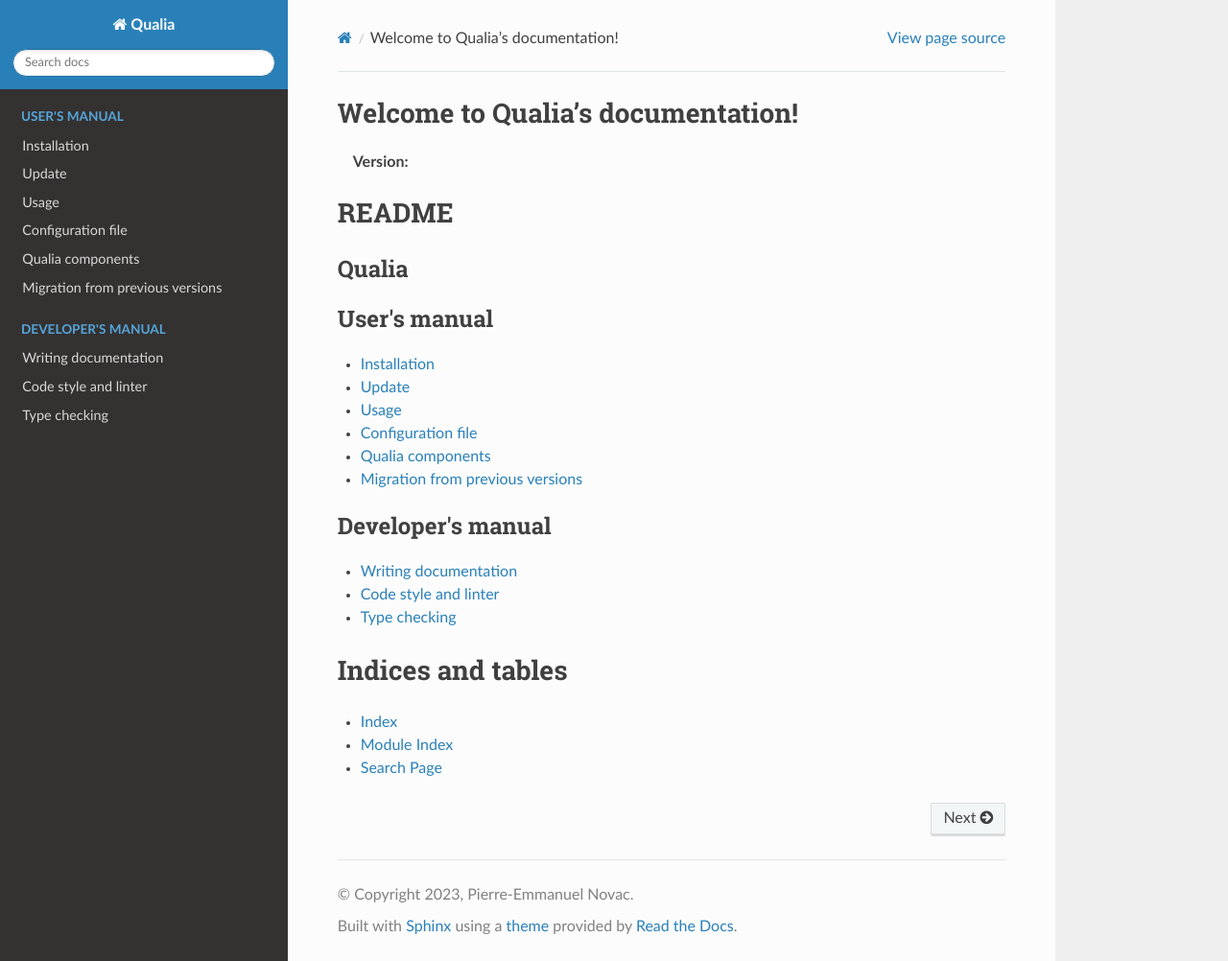
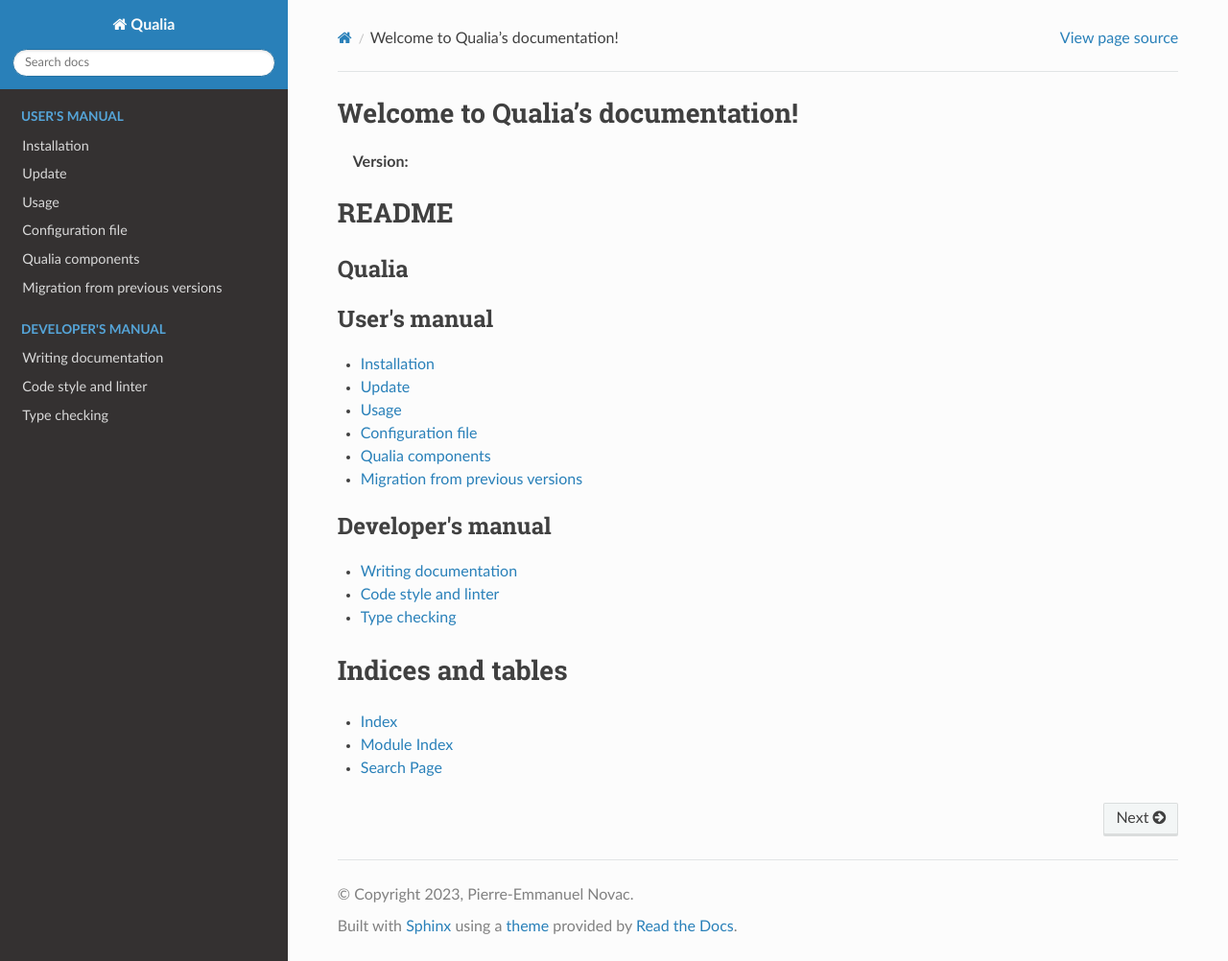
Before and after one commit to LEAT-EDGE/qualia, a Sphinx documentation site: the page built from docs/index.rst, in a window 1280 px wide and 1002 px high. Shown: the whole window at 96% size. Built offline with Sphinx 7.4.7 and the Read the Docs theme 2.0.0, drawn with Linux system fonts in a browser that asks for light colours; the version number could not be read and is left out.

Commit message:
docs: override max-width to get full page content

```diff
--- /dev/null
+++ b/docs/_static/css/style.css
@@ -0,0 +1,5 @@
+@import url("theme.css");
+
+.wy-nav-content {
+  max-width: unset !important;
+}
--- a/docs/conf.py
+++ b/docs/conf.py
@@ -82,6 +82,8 @@
     'navigation_depth': 5,
 }
 
+html_style = 'css/style.css'
+
 # Example configuration for intersphinx: refer to the Python standard library.
 intersphinx_mapping = {
     'python': ('https://docs.python.org/3/', None),
```
